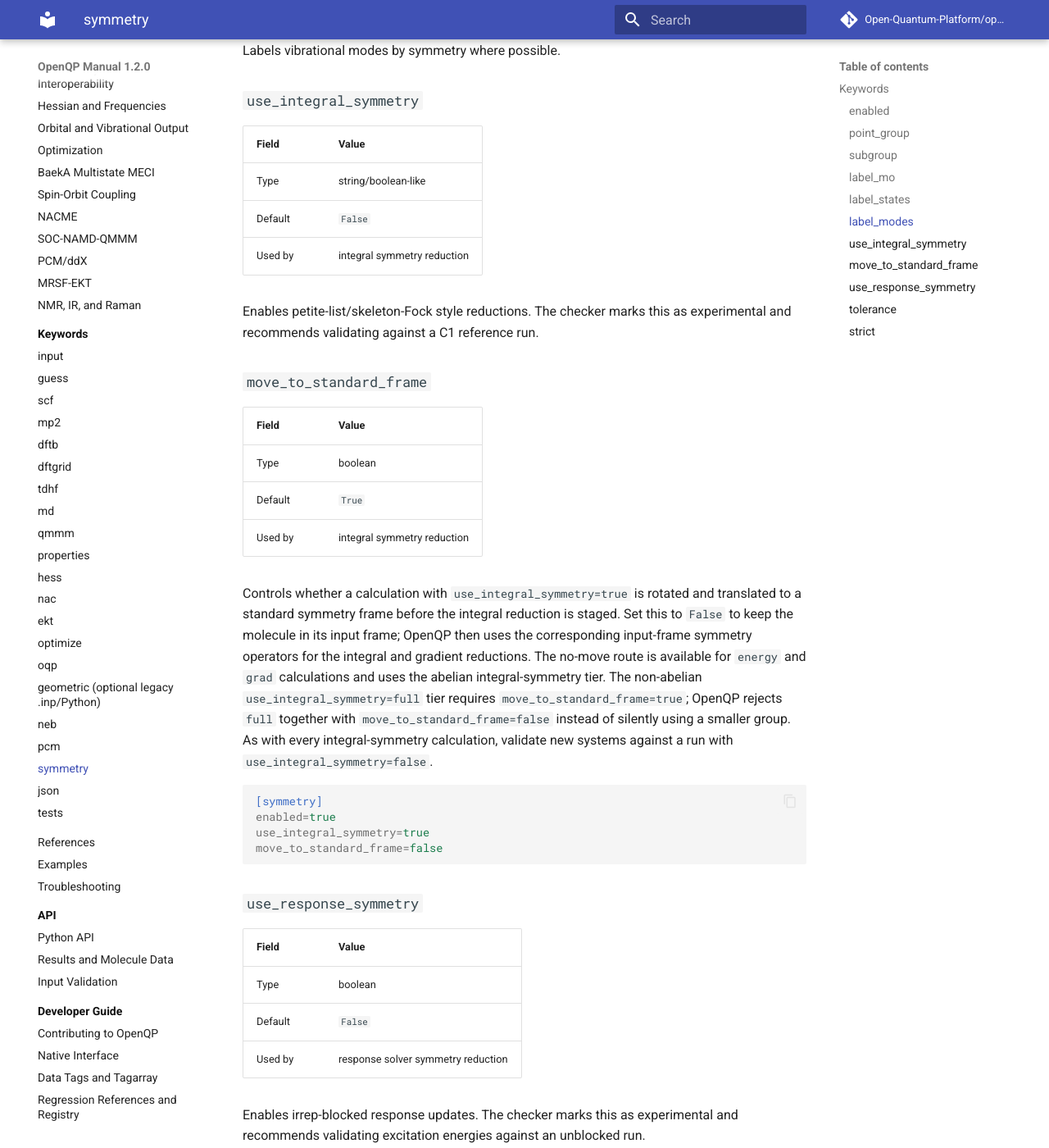
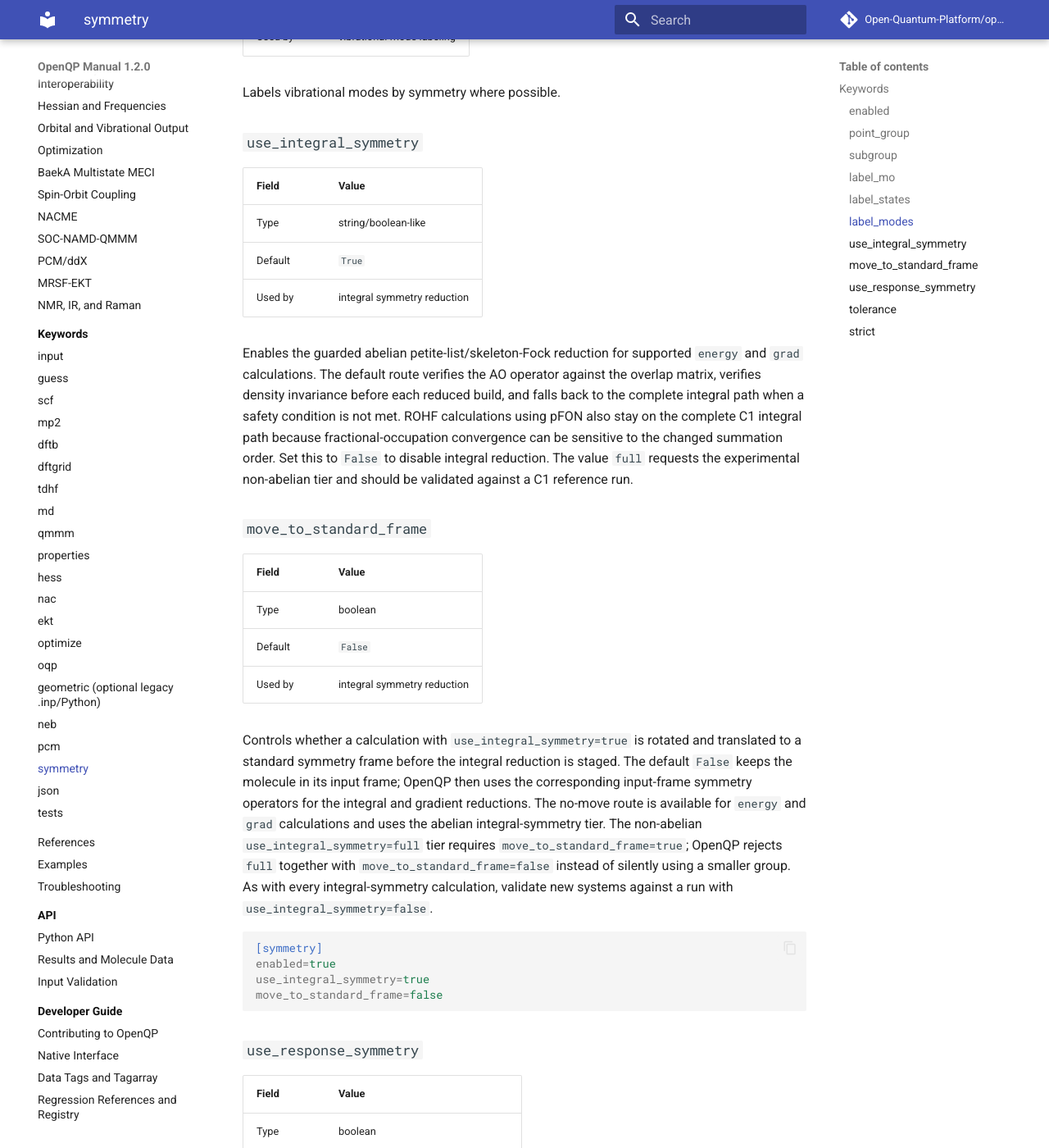
Before and after one commit to Open-Quantum-Platform/openqp-docs, an MkDocs documentation site: the page built from docs/keywords/symmetry.md, in a window 1280 px wide and 1400 px high, scrolled down 2169 px. Shown: the whole window at 82% size. Built offline with MkDocs 1.6.1 and Material for MkDocs 9.7.7, drawn with Linux system fonts in a browser that asks for light colours; comment, search, counter and statistics services are not loaded; some of the changed text lies outside the part shown.

Commit message:
Document guarded integral symmetry as the default (#36)
* docs(symmetry): describe the guarded default-on reduction

* docs(symmetry): note the ROHF pFON fallback

```diff
--- a/docs/keywords/symmetry.md
+++ b/docs/keywords/symmetry.md
@@ -1,8 +1,8 @@
 # `[symmetry]`
 
-The `[symmetry]` section controls point-group metadata and optional experimental
-symmetry reductions. Labeling can be useful even when integral or response
-reductions are disabled.
+The `[symmetry]` section controls point-group metadata, the guarded abelian
+integral reduction, and optional experimental symmetry tiers. Labeling can be
+useful even when reductions are disabled.
 
 ## Keywords
 
@@ -11,12 +11,12 @@ reductions are disabled.
 | Field | Value |
 | --- | --- |
 | Type | string |
-| Default | `false` |
+| Default | `true` |
 | Values | `false`, `true`, `auto` |
 | Used by | symmetry detection |
 
-Controls symmetry detection. Use `auto` or `true` when symmetry metadata is
-desired.
+Controls symmetry detection. Set this to `false` to disable detection and all
+symmetry-dependent behavior.
 
 ### `point_group`
 
@@ -73,23 +73,30 @@ Labels vibrational modes by symmetry where possible.
 | Field | Value |
 | --- | --- |
 | Type | string/boolean-like |
-| Default | `False` |
+| Default | `True` |
 | Used by | integral symmetry reduction |
 
-Enables petite-list/skeleton-Fock style reductions. The checker marks this as
-experimental and recommends validating against a C1 reference run.
+Enables the guarded abelian petite-list/skeleton-Fock reduction for supported
+`energy` and `grad` calculations. The default route verifies the AO operator
+against the overlap matrix, verifies density invariance before each reduced
+build, and falls back to the complete integral path when a safety condition is
+not met. ROHF calculations using pFON also stay on the complete C1 integral
+path because fractional-occupation convergence can be sensitive to the changed
+summation order. Set this to `False` to disable integral reduction. The value
+`full` requests the experimental non-abelian tier and should be validated
+against a C1 reference run.
 
 ### `move_to_standard_frame`
 
 | Field | Value |
 | --- | --- |
 | Type | boolean |
-| Default | `True` |
+| Default | `False` |
 | Used by | integral symmetry reduction |
 
 Controls whether a calculation with `use_integral_symmetry=true` is rotated and
 translated to a standard symmetry frame before the integral reduction is
-staged. Set this to `False` to keep the molecule in its input frame; OpenQP then
+staged. The default `False` keeps the molecule in its input frame; OpenQP then
 uses the corresponding input-frame symmetry operators for the integral and
 gradient reductions. The no-move route is available for `energy` and `grad`
 calculations and uses the abelian integral-symmetry tier. The non-abelian
```
